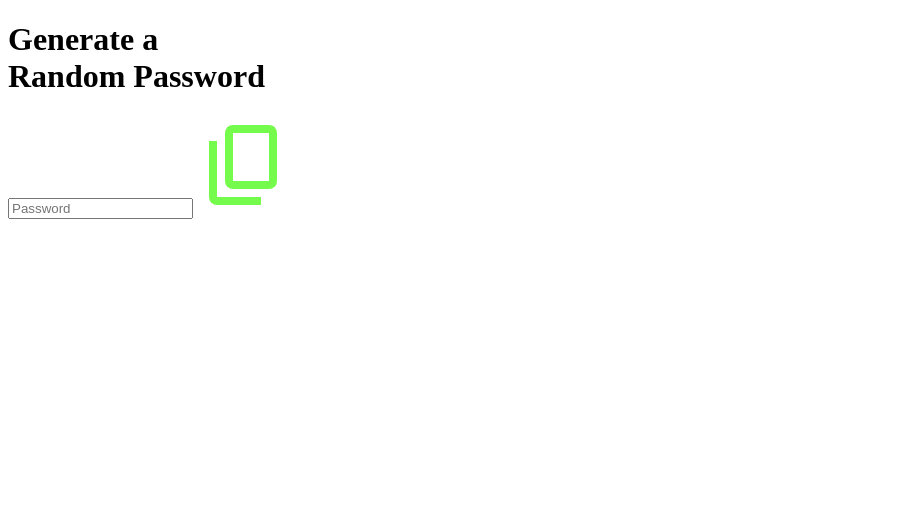
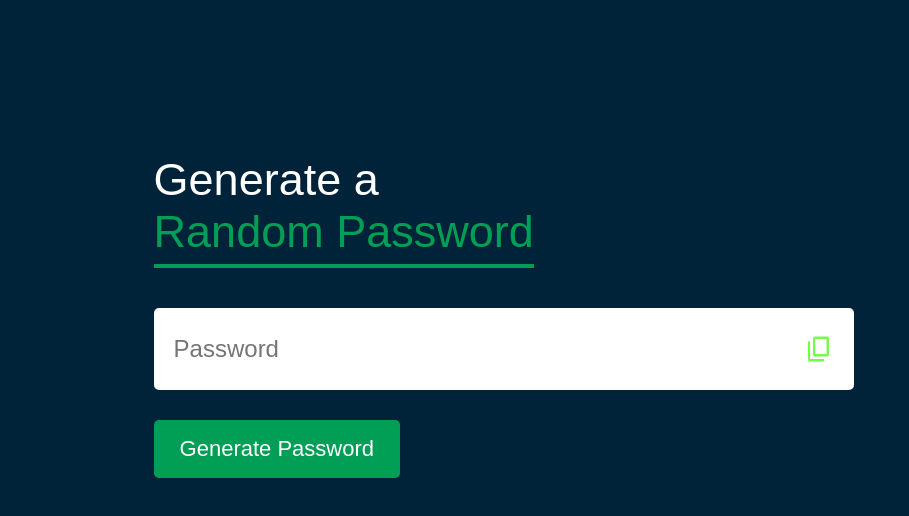
Before and after one commit to maundu55/random-password-generator, a plain HTML site: page index.html in a window 1280 px wide. Shown: the whole page, without its empty margins (0-909 px from the left). Drawn offline with Linux system fonts and the light colour scheme.

Commit message:
add JS file

```diff
--- a/index.html
+++ b/index.html
@@ -9,13 +9,14 @@
 </head>
 <body>
     <div class="container">
-        <h1>Generate a <br>Random Password</h1>
+        <h1>Generate a <br><span>Random Password</span></h1>
         <div class="display">
             <input type="text" id="password" placeholder="Password">
             <img src="images/copy.png" alt="">
         </div>
+        <button>Generate Password</button>
     </div>
 
-    <script src=""></script>
+    <script src="index.js"></script>
 </body>
 </html>
--- a/style.css
+++ b/style.css
@@ -0,0 +1,56 @@
+* {
+    margin: 0;
+    padding: 0;
+    font-family: 'Poppins', sans-serif;
+    box-sizing: border-box;
+}
+body{
+    background: #002339;
+    color: #fff;
+}
+.container{
+    margin: 12%;
+    width: 90%;
+    max-width: 700px;
+}
+.display{
+    width: 100%;
+    margin-top: 50px;
+    margin-bottom: 30px;
+    background: #fff;
+    color: #333;
+    display: flex;
+    align-items: center;
+    justify-content: space-between;
+    padding: 26px 20px;
+    border-radius: 5px;
+}
+.container h1{
+    font-weight: 500;
+    font-size: 45px;
+}
+.container h1 span{
+    color: #019f55;
+    border-bottom: 4px solid #019f55;
+    padding-bottom: 7px;
+}
+.display img{
+    width: 30px;
+    cursor: pointer;
+}
+.display input{
+    border: none;
+    outline: none;
+    font-size: 24px;
+}
+.container button{
+    border: 0;
+    outline: 0;
+    background: #019f55;
+    color: #fff;
+    font-size: 22px;
+    font-weight: 300;
+    padding: 16px 26px;
+    border-radius: 5px;
+    cursor: pointer;
+}
```
